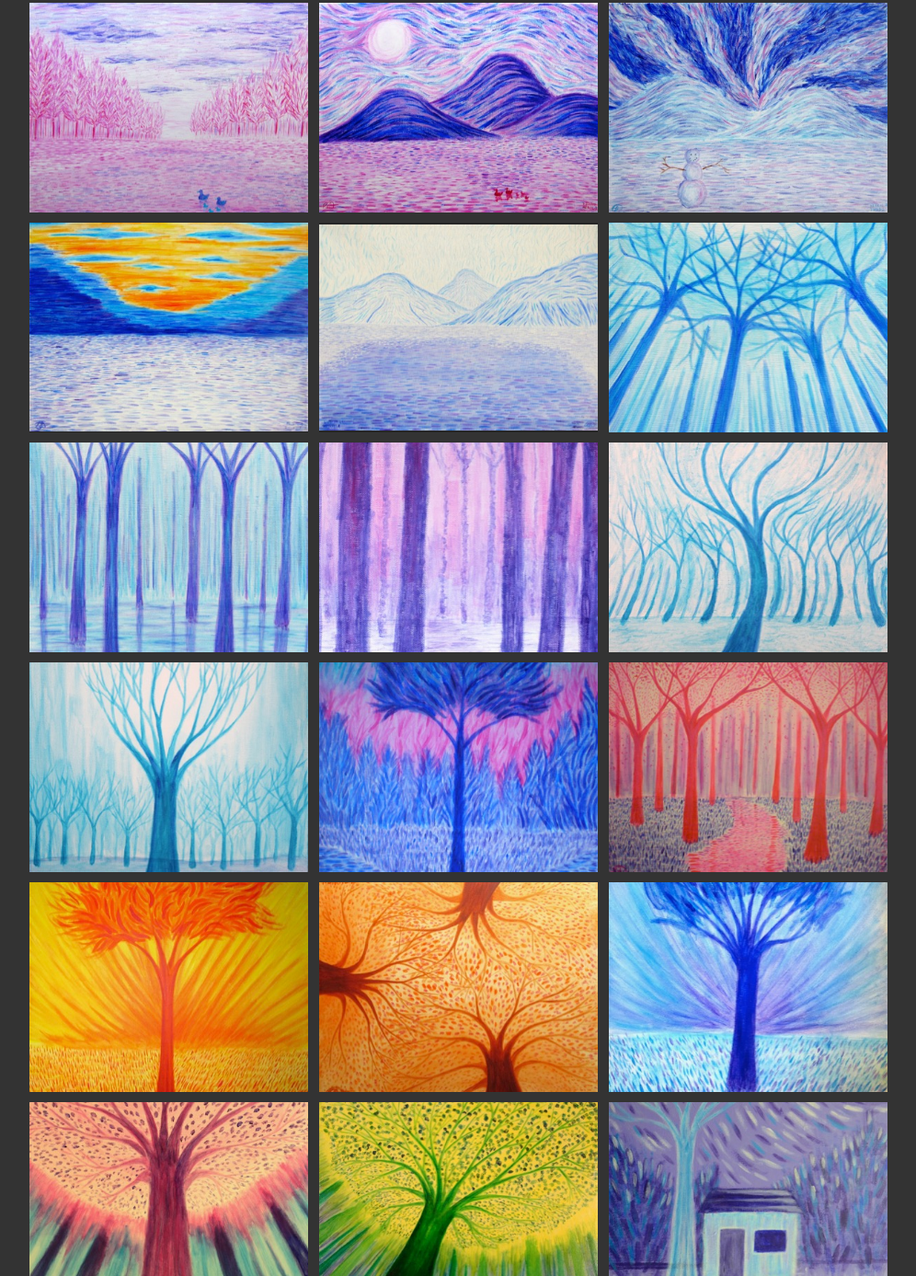
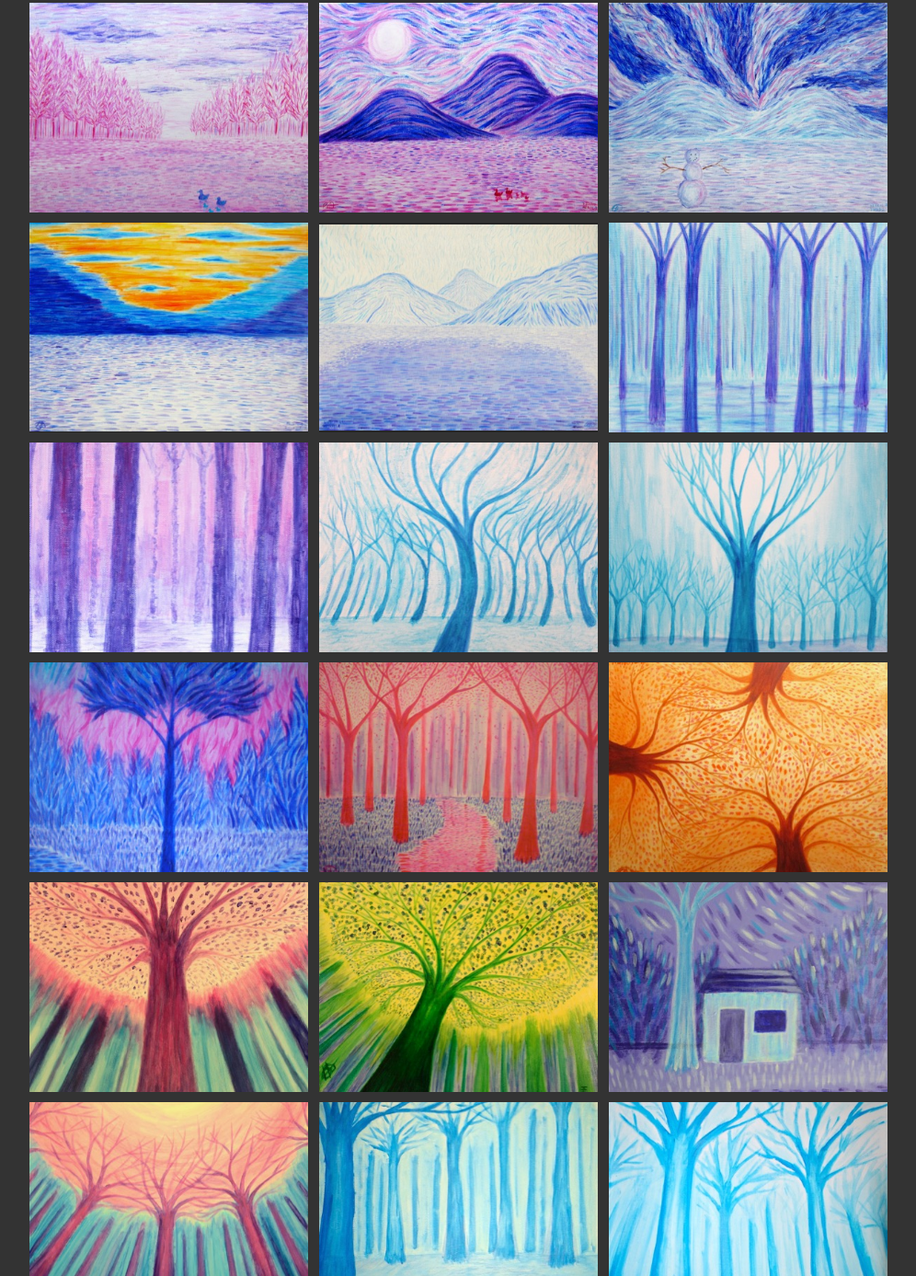
Before and after one commit to heikalb/hb, a plain HTML site: page art.html in a window 1280 px wide. Shown: the part 913-2300 px from the top of the page at 92% size, without its empty margins (138-1134 px from the left). Drawn offline with Linux system fonts and the light colour scheme.

Commit message:
deleted images

```diff
--- a/art.html
+++ b/art.html
@@ -92,9 +92,6 @@
             <a href="painting_images/2015-01-04.jpg" class="gallery">
                 <img  class="portrait" data-src="painting_thumbnails/2015-01-04.jpg">
             </a>
-            <a href="painting_images/2014-12-25.jpg" class="gallery">
-                <img  class="portrait" data-src="painting_thumbnails/2014-12-25.jpg">
-            </a>
             <a href="painting_images/2014-12-20.jpg" class="gallery">
                 <img  class="portrait" data-src="painting_thumbnails/2014-12-20.jpg">
             </a>
@@ -113,14 +110,8 @@
             <a href="painting_images/2014-05-16.jpg" class="gallery">
                 <img  class="portrait" data-src="painting_thumbnails/2014-05-16.jpg">
             </a>
-            <a href="painting_images/2014-08-08.jpg" class="gallery">
-                <img  class="portrait" data-src="painting_thumbnails/2014-08-08.jpg">
-            </a>
             <a href="painting_images/2013-11-09.jpg" class="gallery">
                 <img  class="portrait" data-src="painting_thumbnails/2013-11-09.jpg">
-            </a>
-            <a href="painting_images/2013-10-05.jpg" class="gallery">
-                <img  class="portrait" data-src="painting_thumbnails/2013-10-05.jpg">
             </a>
             <a href="painting_images/2013-08-31.jpg" class="gallery">
                 <img  class="portrait" data-src="painting_thumbnails/2013-08-31.jpg">
@@ -206,9 +197,6 @@
                 <a href="painting_images/2015-01-04.jpg" class="gallery">
                     <img  class="portrait" src="painting_thumbnails/2015-01-04.jpg">
                 </a>
-                <a href="painting_images/2014-12-25.jpg" class="gallery">
-                    <img  class="portrait" src="painting_thumbnails/2014-12-25.jpg">
-                </a>
                 <a href="painting_images/2014-12-20.jpg" class="gallery">
                     <img  class="portrait" src="painting_thumbnails/2014-12-20.jpg">
                 </a>
@@ -227,14 +215,8 @@
                 <a href="painting_images/2014-05-16.jpg" class="gallery">
                     <img  class="portrait" src="painting_thumbnails/2014-05-16.jpg">
                 </a>
-                <a href="painting_images/2014-08-08.jpg" class="gallery">
-                    <img  class="portrait" src="painting_thumbnails/2014-08-08.jpg">
-                </a>
                 <a href="painting_images/2013-11-09.jpg" class="gallery">
                     <img  class="portrait" src="painting_thumbnails/2013-11-09.jpg">
-                </a>
-                <a href="painting_images/2013-10-05.jpg" class="gallery">
-                    <img  class="portrait" src="painting_thumbnails/2013-10-05.jpg">
                 </a>
                 <a href="painting_images/2013-08-31.jpg" class="gallery">
                     <img  class="portrait" src="painting_thumbnails/2013-08-31.jpg">
@@ -319,19 +301,19 @@
 		<!--Share button-->
 		<!--div class = 'sharer'>
 			<div class = 'share-sites'>
-				<!-- Facebook>
+				<Facebook>
 				<a href="http://www.facebook.com/sharer.php?u=heikalb.com" target="_blank">
 					<img src = "sharer-logos/facebook.svg"/>
 				</a>
-				<!-- Google+>
+				<Google+>
 				<a href="https://plus.google.com/share?url=heikalb.com" target="_blank">
 					<img src = "sharer-logos/googlePlus.svg"/>
 				</a>
-				<!-- Twitter>
+				<! Twitter>
 				<a href="https://twitter.com/intent/tweet?text=Heikal B Photography: http://heikalb.com" target="_blank">
 					<img src = "sharer-logos/twitter.svg"/>
 				</a>
-				<!-- Email>
+				<Email>
 				<a href="mailto:?Subject=Photography website you might like&body=Heikal B Photography: http://heikalb.com">
 					<img src = "sharer-logos/email.svg"/>
 				</a>
```
